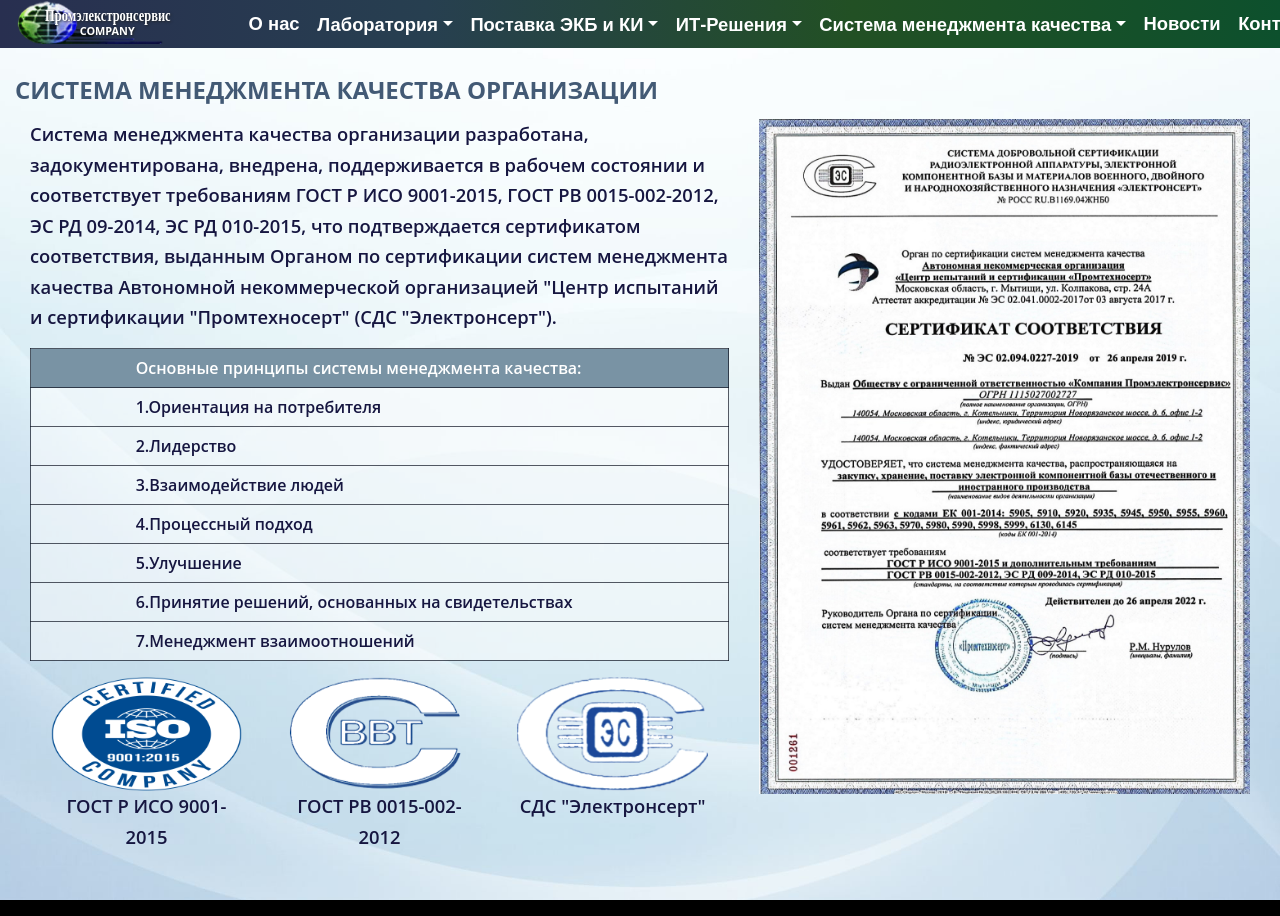
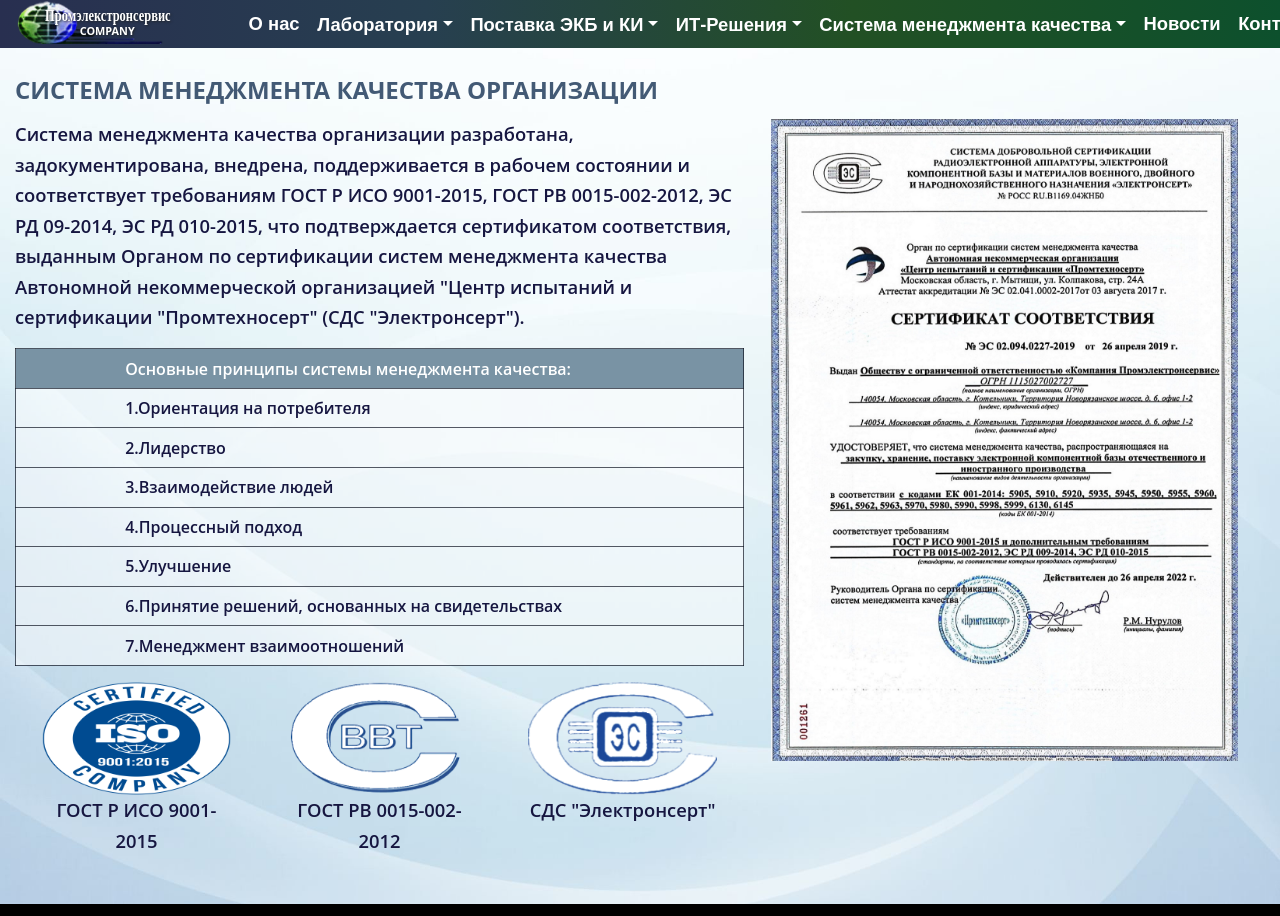
Before and after one commit to AnigalHub/NewProm, a Vue app: page /smk in a window 1280 px wide. Shown: the top 916 px of the page. Built offline with nearby package versions, Linux system fonts and the light colour scheme.

Commit message:
удалены отступы у col-7, добавлены у сертификата

```diff
--- a/src/components/smk/smk.vue
+++ b/src/components/smk/smk.vue
@@ -82,9 +82,15 @@
         background-size: 100% 100%;
         padding: 1% 0 2.5% 0;
     }
-    .col-7 .col{
-        padding: 0 3% 0 3%;
-        text-align: center;
+    .col-7{
+        padding: 0 !important;
+        .col{
+            padding: 0 3% 0 3%;
+            text-align: center;
+        }
+    }
+    img{
+        padding: 0 2.5% 0 2.5%;
     }
     .link{
         display: none;
```
